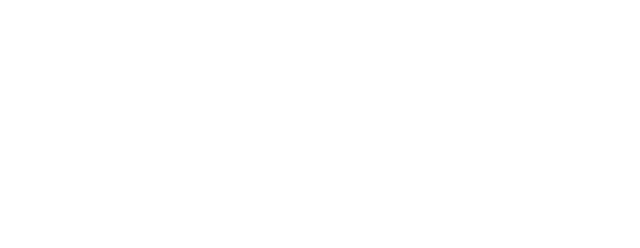
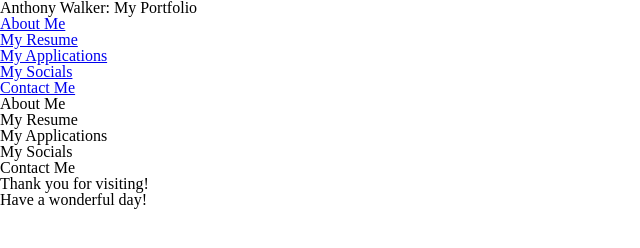
Before and after one commit to awalker2411/My-Development-Portfolio, a plain HTML site: page index.html in a window 1280 px wide. Shown: the whole page, without its empty margins (0-640 px from the left). Drawn offline with Linux system fonts and the light colour scheme; files that its build step writes are made by us from their sources.

Commit message:
Added basic layout of html document

```diff
--- a/index.html
+++ b/index.html
@@ -1,14 +1,107 @@
 <!DOCTYPE html>
 <html lang="en">
+
+
+
 <head>
     <meta charset="UTF-8">
     <meta http-equiv="X-UA-Compatible" content="IE=edge">
     <meta name="viewport" content="width=device-width, initial-scale=1.0">
     <link rel="stylesheet" href="reset.css">
     <link rel="stylesheet" href="style.css">
-    <title>Document</title>
+    <title>Anthony Walker's Portfolio</title>
 </head>
+
+
+
 <body>
+    <header>
+        <h1>
+            Anthony Walker: My Portfolio
+        </h1>
 
+        <nav>
+            <ul>
+                <li>
+                    <a href="About Me">About Me</a>
+                </li>
+                <li>
+                    <a href="My Resume">My Resume</a>
+                </li>
+                <li>
+                    <a href="My Applications">My Applications</a>
+                </li>
+                <li>
+                    <a href="My Socials">My Socials</a>
+                </li>
+                <li>
+                    <a href="Contact Me">Contact Me</a>
+                </li>
+            </ul>
+        </nav>
+
+    </header>
+
+
+    <main>
+        <section>
+            <h2>
+                About Me
+            </h2>
+        </section>
+
+        <section>
+            <h2>
+                My Resume
+            </h2>
+        </section>
+
+        <section>
+            <h2>
+                My Applications
+            </h2>
+        </section>
+
+        <section>
+            <h2>
+                My Socials
+            </h2>
+        </section>
+
+        <section>
+            <h2>
+                Contact Me
+            </h2>
+        </section>
+
+
+
+
+    </main>
+
+
+
+
+
+
+    <footer>
+        <h3>
+            Thank you for visiting!
+        </h3>
+
+        <h4>
+            Have a wonderful day!
+        </h4>
+    </footer>
 </body>
+
+
+
+
+
+
+
+
+
+
 </html>
```
